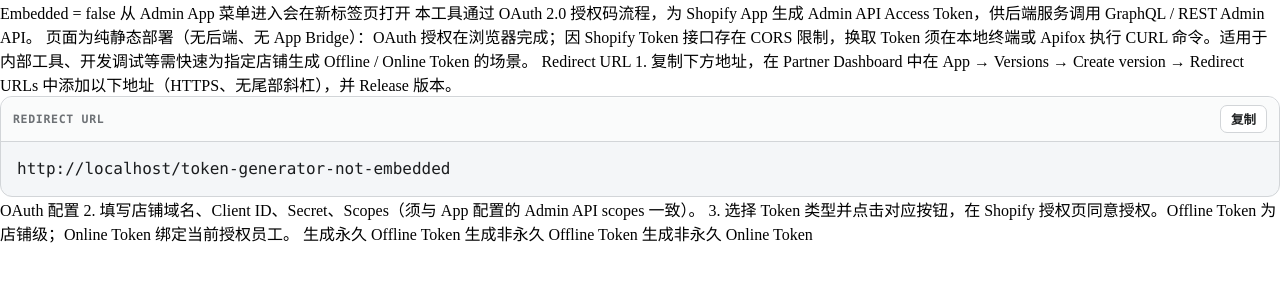
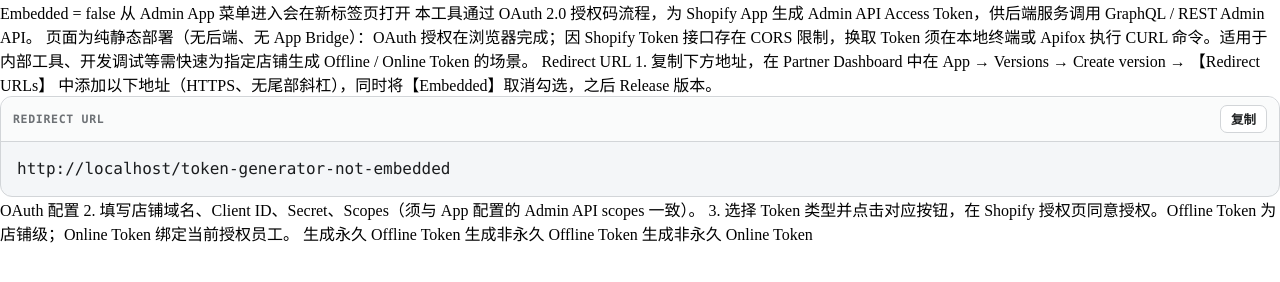
Before and after one commit to kunn114/shopify-external-app-build, a plain HTML site: page token-generator-not-embedded/index.html in a window 1280 px wide. Drawn offline with nearby package versions, Linux system fonts and the light colour scheme.

Commit message:
feat: update instructions for disable embeded

```diff
--- a/token-generator-not-embedded/index.html
+++ b/token-generator-not-embedded/index.html
@@ -37,7 +37,7 @@
             <s-stack gap="small">
               <s-heading>Redirect URL</s-heading>
               <s-paragraph color="subdued">
-                1. 复制下方地址，在 Partner Dashboard 中在 App → Versions → Create version → Redirect URLs 中添加以下地址（HTTPS、无尾部斜杠），并 Release 版本。
+                1. 复制下方地址，在 Partner Dashboard 中在 App → Versions → Create version → 【Redirect URLs】 中添加以下地址（HTTPS、无尾部斜杠），同时将【Embedded】取消勾选，之后 Release 版本。
               </s-paragraph>
               <div class="code-panel code-panel--light">
                 <div class="code-panel__header">
```
